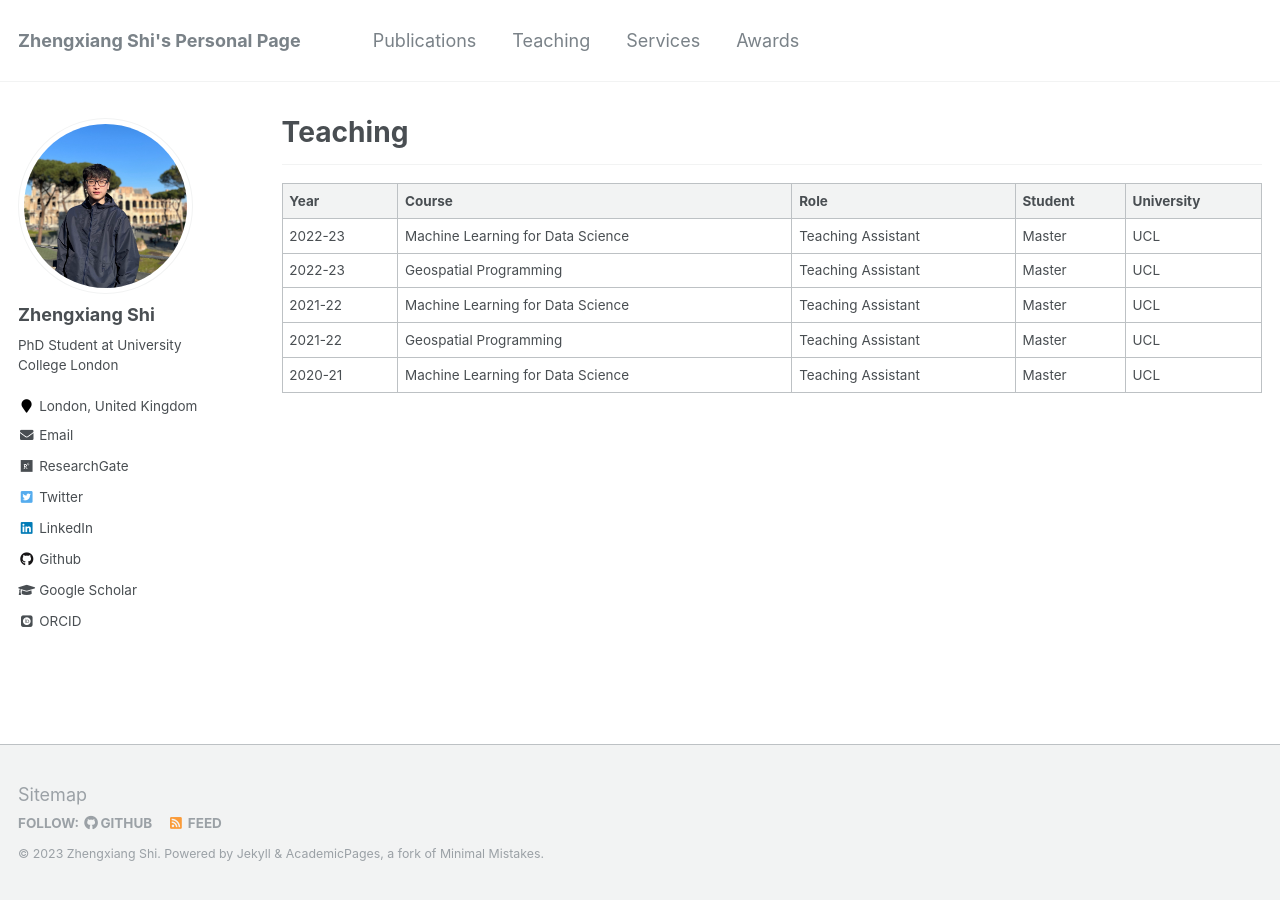
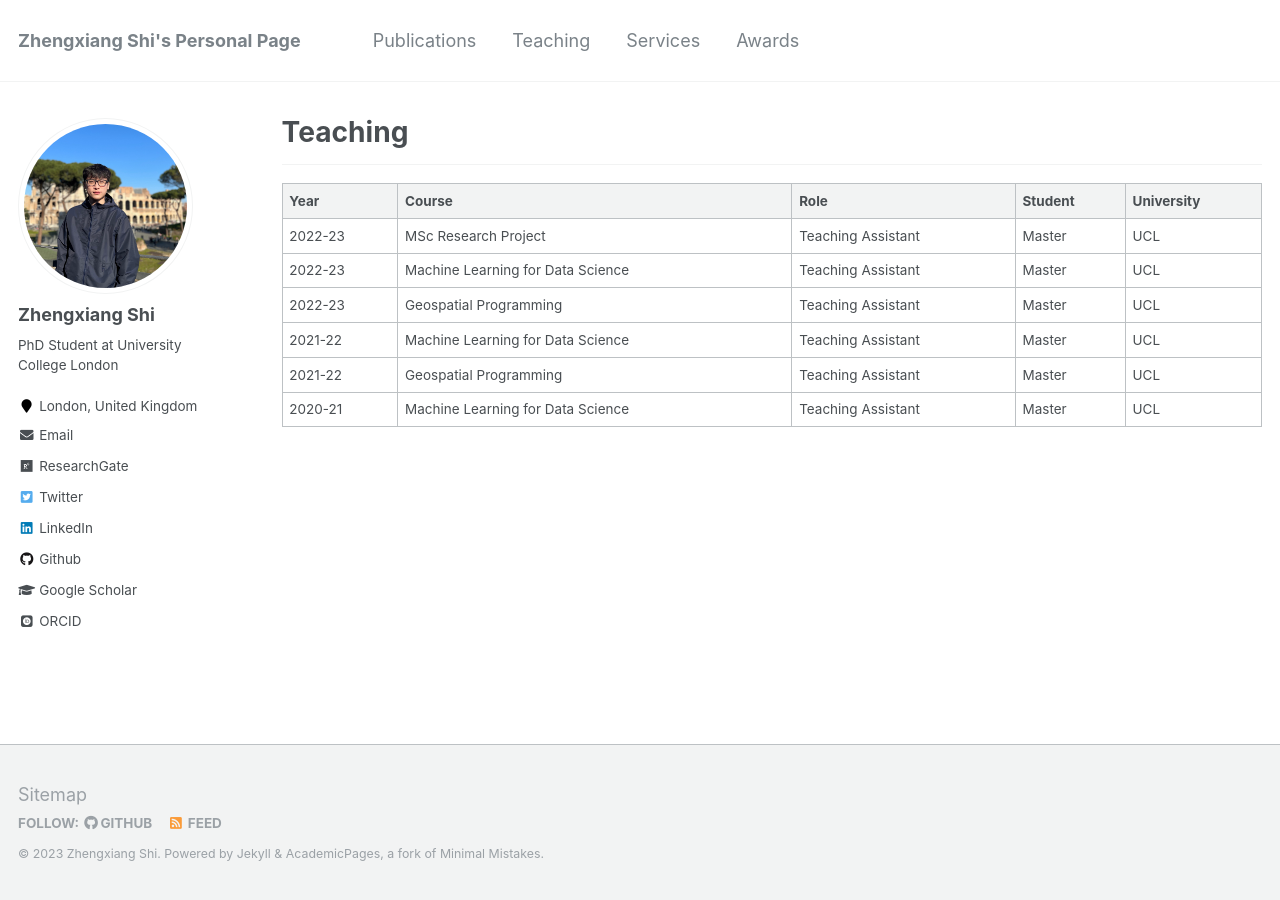
Before and after one commit to ZhengxiangShi/zhengxiangshi.github.io, a Jekyll site: the page built from _pages/teaching.md, in a window 1280 px wide. Built offline with Jekyll 4.4.1, drawn with Linux system fonts in a browser that asks for light colours; some web fonts are replaced.

Commit message:
update teaching

```diff
--- a/_pages/teaching.md
+++ b/_pages/teaching.md
@@ -10,6 +10,7 @@ author_profile: true
 
 | Year             | Course                             | Role                                                          | Student                  | University |
 | --------         | ---------------------------------  | ------------------------------------------------------------- | ------------------------ | ---------- |
+| 2022-23          | MSc Research Project               | Teaching Assistant                                            | Master                   | UCL        |
 | 2022-23          | Machine Learning for Data Science  | Teaching Assistant                                            | Master                   | UCL        |
 | 2022-23          | Geospatial Programming             | Teaching Assistant                                            | Master                   | UCL        |
 | 2021-22          | Machine Learning for Data Science  | Teaching Assistant                                            | Master                   | UCL        |
```
